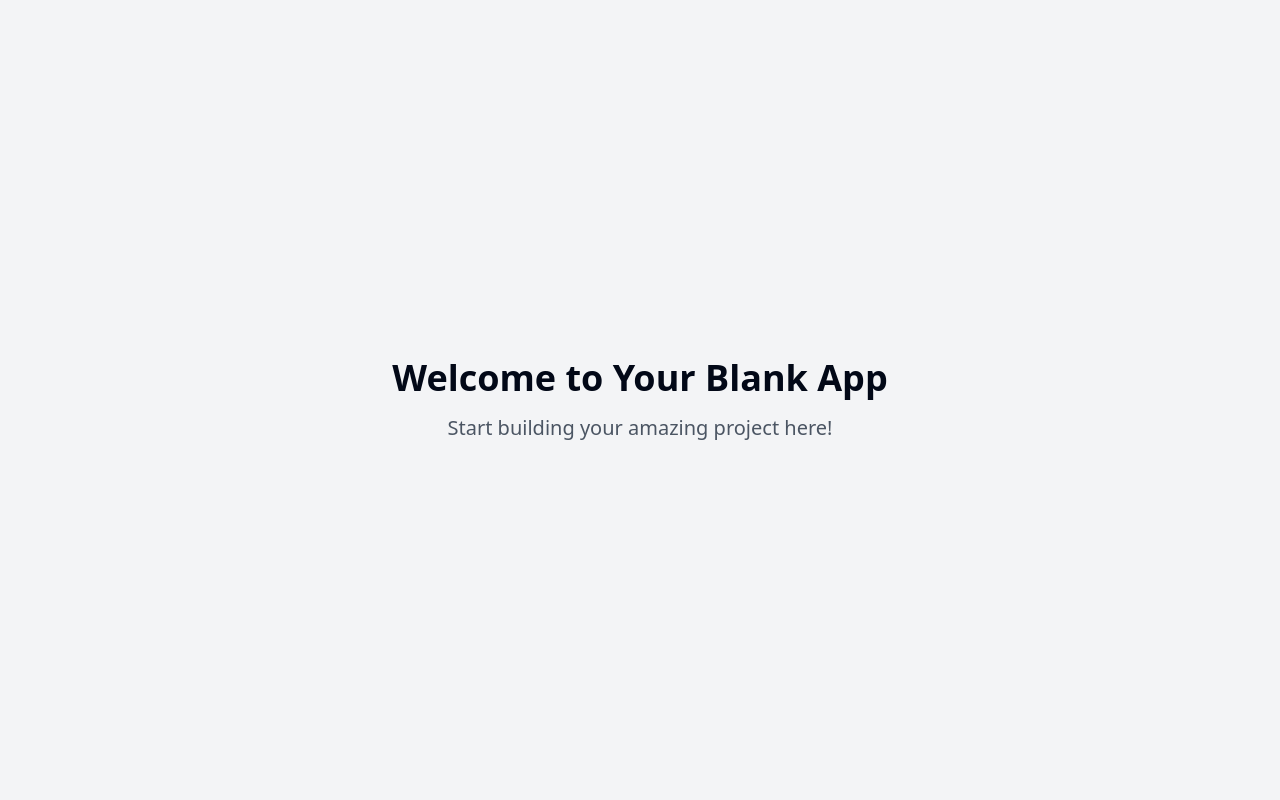
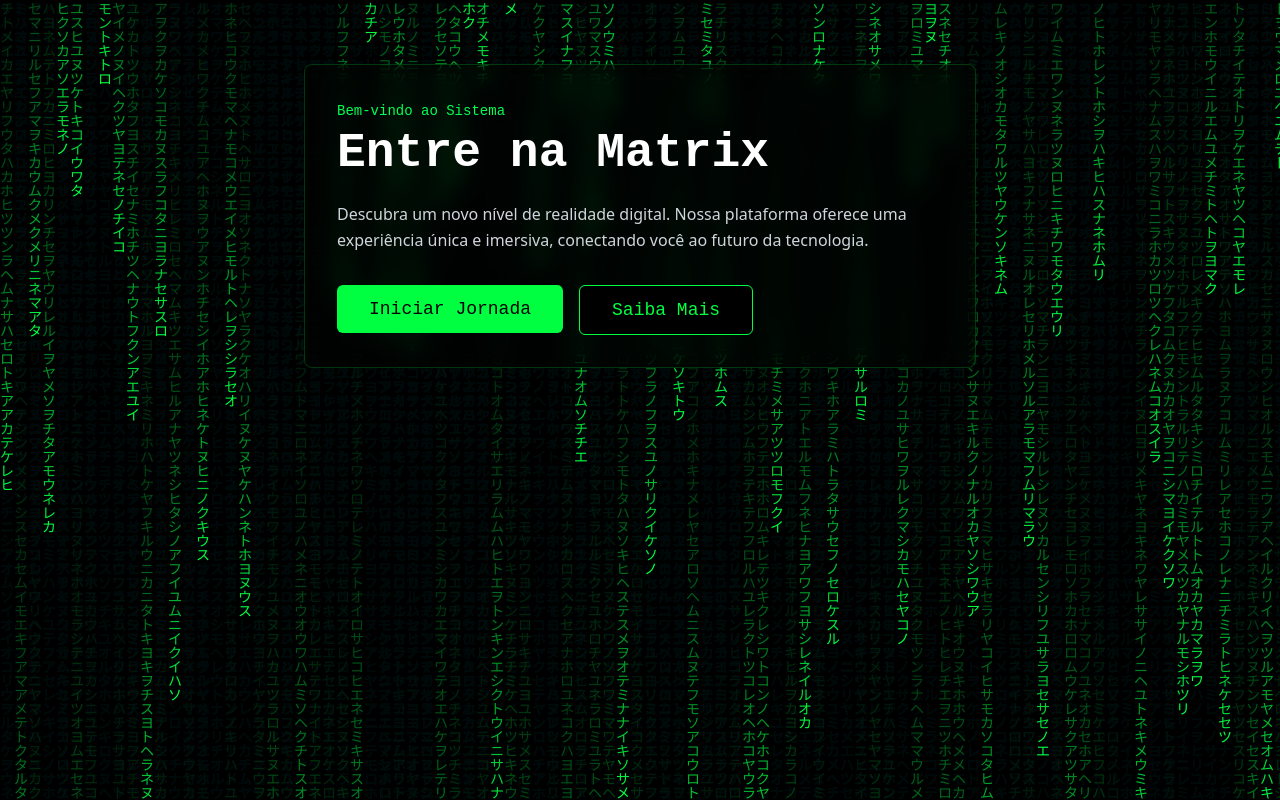
Before and after one commit to communitymatrix/matrixcommunity1, a React (Vite) app: page / in a window 1280 px wide. Built offline with nearby package versions, Linux system fonts and the light colour scheme.

Commit message:
Implement Matrix-inspired design
The site's design was updated to be inspired by the Matrix movie, featuring green code streams in the background. The layout was simplified and optimized for conversion.

```diff
--- /dev/null
+++ b/src/components/MatrixRain.tsx
@@ -0,0 +1,62 @@
+
+import { useEffect, useRef } from "react";
+
+const MatrixRain = () => {
+  const canvasRef = useRef<HTMLCanvasElement>(null);
+
+  useEffect(() => {
+    const canvas = canvasRef.current;
+    if (!canvas) return;
+
+    const ctx = canvas.getContext("2d");
+    if (!ctx) return;
+
+    canvas.width = window.innerWidth;
+    canvas.height = window.innerHeight;
+
+    const characters = "アイウエオカキクケコサシスセソタチツテトナニヌネノハヒフヘホマミムメモヤユヨラリルレロワヲン";
+    const fontSize = 14;
+    const columns = canvas.width / fontSize;
+    const drops: number[] = [];
+
+    for (let i = 0; i < columns; i++) {
+      drops[i] = 1;
+    }
+
+    const draw = () => {
+      ctx.fillStyle = "rgba(0, 0, 0, 0.05)";
+      ctx.fillRect(0, 0, canvas.width, canvas.height);
+
+      ctx.fillStyle = "#00FF41";
+      ctx.font = `${fontSize}px monospace`;
+
+      for (let i = 0; i < drops.length; i++) {
+        const text = characters.charAt(Math.floor(Math.random() * characters.length));
+        ctx.fillText(text, i * fontSize, drops[i] * fontSize);
+
+        if (drops[i] * fontSize > canvas.height && Math.random() > 0.975) {
+          drops[i] = 0;
+        }
+
+        drops[i]++;
+      }
+    };
+
+    const interval = setInterval(draw, 33);
+    const resizeHandler = () => {
+      canvas.width = window.innerWidth;
+      canvas.height = window.innerHeight;
+    };
+
+    window.addEventListener("resize", resizeHandler);
+
+    return () => {
+      clearInterval(interval);
+      window.removeEventListener("resize", resizeHandler);
+    };
+  }, []);
+
+  return <canvas ref={canvasRef} className="fixed top-0 left-0 w-full h-full -z-10" />;
+};
+
+export default MatrixRain;
--- a/src/index.css
+++ b/src/index.css
@@ -1,92 +1,39 @@
+
 @tailwind base;
 @tailwind components;
 @tailwind utilities;
 
 @layer base {
   :root {
-    --background: 0 0% 100%;
-    --foreground: 222.2 84% 4.9%;
+    --background: 0 0% 0%;
+    --foreground: 0 0% 100%;
 
-    --card: 0 0% 100%;
-    --card-foreground: 222.2 84% 4.9%;
+    --card: 0 0% 3%;
+    --card-foreground: 0 0% 100%;
 
-    --popover: 0 0% 100%;
-    --popover-foreground: 222.2 84% 4.9%;
+    --popover: 0 0% 3%;
+    --popover-foreground: 0 0% 100%;
 
-    --primary: 222.2 47.4% 11.2%;
-    --primary-foreground: 210 40% 98%;
+    --primary: 142 100% 50%;
+    --primary-foreground: 0 0% 0%;
 
-    --secondary: 210 40% 96.1%;
-    --secondary-foreground: 222.2 47.4% 11.2%;
+    --secondary: 120 100% 11%;
+    --secondary-foreground: 0 0% 100%;
 
-    --muted: 210 40% 96.1%;
-    --muted-foreground: 215.4 16.3% 46.9%;
+    --muted: 120 100% 11%;
+    --muted-foreground: 0 0% 63.9%;
 
-    --accent: 210 40% 96.1%;
-    --accent-foreground: 222.2 47.4% 11.2%;
+    --accent: 142 100% 50%;
+    --accent-foreground: 0 0% 0%;
 
-    --destructive: 0 84.2% 60.2%;
-    --destructive-foreground: 210 40% 98%;
+    --destructive: 0 62.8% 30.6%;
+    --destructive-foreground: 0 0% 100%;
 
-    --border: 214.3 31.8% 91.4%;
-    --input: 214.3 31.8% 91.4%;
-    --ring: 222.2 84% 4.9%;
+    --border: 142 100% 50%;
+    --input: 142 100% 50%;
+    --ring: 142 100% 50%;
 
     --radius: 0.5rem;
-
-    --sidebar-background: 0 0% 98%;
-
-    --sidebar-foreground: 240 5.3% 26.1%;
-
-    --sidebar-primary: 240 5.9% 10%;
-
-    --sidebar-primary-foreground: 0 0% 98%;
-
-    --sidebar-accent: 240 4.8% 95.9%;
-
-    --sidebar-accent-foreground: 240 5.9% 10%;
-
-    --sidebar-border: 220 13% 91%;
-
-    --sidebar-ring: 217.2 91.2% 59.8%;
-  }
-
-  .dark {
-    --background: 222.2 84% 4.9%;
-    --foreground: 210 40% 98%;
-
-    --card: 222.2 84% 4.9%;
-    --card-foreground: 210 40% 98%;
-
-    --popover: 222.2 84% 4.9%;
-    --popover-foreground: 210 40% 98%;
-
-    --primary: 210 40% 98%;
-    --primary-foreground: 222.2 47.4% 11.2%;
-
-    --secondary: 217.2 32.6% 17.5%;
-    --secondary-foreground: 210 40% 98%;
-
-    --muted: 217.2 32.6% 17.5%;
-    --muted-foreground: 215 20.2% 65.1%;
-
-    --accent: 217.2 32.6% 17.5%;
-    --accent-foreground: 210 40% 98%;
-
-    --destructive: 0 62.8% 30.6%;
-    --destructive-foreground: 210 40% 98%;
-
-    --border: 217.2 32.6% 17.5%;
-    --input: 217.2 32.6% 17.5%;
-    --ring: 212.7 26.8% 83.9%;
-    --sidebar-background: 240 5.9% 10%;
-    --sidebar-foreground: 240 4.8% 95.9%;
-    --sidebar-primary: 224.3 76.3% 48%;
-    --sidebar-primary-foreground: 0 0% 100%;
-    --sidebar-accent: 240 3.7% 15.9%;
-    --sidebar-accent-foreground: 240 4.8% 95.9%;
-    --sidebar-border: 240 3.7% 15.9%;
-    --sidebar-ring: 217.2 91.2% 59.8%;
   }
 }
 
@@ -94,8 +41,7 @@
   * {
     @apply border-border;
   }
-
   body {
-    @apply bg-background text-foreground;
+    @apply bg-background text-foreground antialiased;
   }
 }
--- a/src/pages/Index.tsx
+++ b/src/pages/Index.tsx
@@ -1,11 +1,37 @@
-// Update this page (the content is just a fallback if you fail to update the page)
+
+import MatrixRain from "@/components/MatrixRain";
+import { Button } from "@/components/ui/button";
 
 const Index = () => {
   return (
-    <div className="min-h-screen flex items-center justify-center bg-gray-100">
-      <div className="text-center">
-        <h1 className="text-4xl font-bold mb-4">Welcome to Your Blank App</h1>
-        <p className="text-xl text-gray-600">Start building your amazing project here!</p>
+    <div className="min-h-screen relative">
+      <MatrixRain />
+      <div className="container mx-auto px-4 py-16 relative z-10">
+        <div className="max-w-2xl mx-auto bg-black/30 backdrop-blur-md p-8 rounded-lg border border-matrix-green/20 animate-fade-in">
+          <span className="inline-block text-matrix-green text-sm font-mono mb-2 animate-glow">
+            Bem-vindo ao Sistema
+          </span>
+          <h1 className="text-4xl md:text-5xl font-bold text-white mb-6 font-mono">
+            Entre na Matrix
+          </h1>
+          <p className="text-gray-300 mb-8 leading-relaxed">
+            Descubra um novo nível de realidade digital. Nossa plataforma oferece uma
+            experiência única e imersiva, conectando você ao futuro da tecnologia.
+          </p>
+          <div className="flex flex-col sm:flex-row gap-4">
+            <Button
+              className="bg-matrix-green hover:bg-matrix-light text-black font-mono text-lg px-8 py-6 transition-all duration-300 hover:scale-105"
+            >
+              Iniciar Jornada
+            </Button>
+            <Button
+              variant="outline"
+              className="border-matrix-green text-matrix-green hover:bg-matrix-green/10 font-mono text-lg px-8 py-6"
+            >
+              Saiba Mais
+            </Button>
+          </div>
+        </div>
       </div>
     </div>
   );
--- a/tailwind.config.ts
+++ b/tailwind.config.ts
@@ -1,3 +1,4 @@
+
 import type { Config } from "tailwindcss";
 
 export default {
@@ -12,85 +13,78 @@ export default {
   theme: {
     container: {
       center: true,
-			padding: '2rem',
+      padding: "2rem",
       screens: {
-				'2xl': '1400px'
-			}
+        "2xl": "1400px",
+      },
     },
     extend: {
       colors: {
-				border: 'hsl(var(--border))',
-				input: 'hsl(var(--input))',
-				ring: 'hsl(var(--ring))',
-				background: 'hsl(var(--background))',
-				foreground: 'hsl(var(--foreground))',
+        matrix: {
+          green: "#00FF41",
+          dark: "#0D0208",
+          light: "#003B00",
+        },
+        border: "hsl(var(--border))",
+        input: "hsl(var(--input))",
+        ring: "hsl(var(--ring))",
+        background: "hsl(var(--background))",
+        foreground: "hsl(var(--foreground))",
         primary: {
-					DEFAULT: 'hsl(var(--primary))',
-					foreground: 'hsl(var(--primary-foreground))'
+          DEFAULT: "hsl(var(--primary))",
+          foreground: "hsl(var(--primary-foreground))",
         },
         secondary: {
-					DEFAULT: 'hsl(var(--secondary))',
-					foreground: 'hsl(var(--secondary-foreground))'
+          DEFAULT: "hsl(var(--secondary))",
+          foreground: "hsl(var(--secondary-foreground))",
         },
         destructive: {
-					DEFAULT: 'hsl(var(--destructive))',
-					foreground: 'hsl(var(--destructive-foreground))'
+          DEFAULT: "hsl(var(--destructive))",
+          foreground: "hsl(var(--destructive-foreground))",
         },
         muted: {
-					DEFAULT: 'hsl(var(--muted))',
-					foreground: 'hsl(var(--muted-foreground))'
+          DEFAULT: "hsl(var(--muted))",
+          foreground: "hsl(var(--muted-foreground))",
         },
         accent: {
-					DEFAULT: 'hsl(var(--accent))',
-					foreground: 'hsl(var(--accent-foreground))'
+          DEFAULT: "hsl(var(--accent))",
+          foreground: "hsl(var(--accent-foreground))",
         },
         popover: {
-					DEFAULT: 'hsl(var(--popover))',
-					foreground: 'hsl(var(--popover-foreground))'
+          DEFAULT: "hsl(var(--popover))",
+          foreground: "hsl(var(--popover-foreground))",
         },
         card: {
-					DEFAULT: 'hsl(var(--card))',
-					foreground: 'hsl(var(--card-foreground))'
+          DEFAULT: "hsl(var(--card))",
+          foreground: "hsl(var(--card-foreground))",
         },
-				sidebar: {
-					DEFAULT: 'hsl(var(--sidebar-background))',
-					foreground: 'hsl(var(--sidebar-foreground))',
-					primary: 'hsl(var(--sidebar-primary))',
-					'primary-foreground': 'hsl(var(--sidebar-primary-foreground))',
-					accent: 'hsl(var(--sidebar-accent))',
-					'accent-foreground': 'hsl(var(--sidebar-accent-foreground))',
-					border: 'hsl(var(--sidebar-border))',
-					ring: 'hsl(var(--sidebar-ring))'
-				}
-			},
-			borderRadius: {
-				lg: 'var(--radius)',
-				md: 'calc(var(--radius) - 2px)',
-				sm: 'calc(var(--radius) - 4px)'
       },
       keyframes: {
-				'accordion-down': {
-					from: {
-						height: '0'
+        "matrix-rain": {
+          "0%": { transform: "translateY(-100%)" },
+          "100%": { transform: "translateY(100%)" },
         },
-					to: {
-						height: 'var(--radix-accordion-content-height)'
-					}
+        "fade-in": {
+          "0%": { opacity: "0", transform: "translateY(10px)" },
+          "100%": { opacity: "1", transform: "translateY(0)" },
         },
-				'accordion-up': {
-					from: {
-						height: 'var(--radix-accordion-content-height)'
+        "glow": {
+          "0%, 100%": { filter: "brightness(100%)" },
+          "50%": { filter: "brightness(150%)" },
         },
-					to: {
-						height: '0'
-					}
-				}
       },
       animation: {
-				'accordion-down': 'accordion-down 0.2s ease-out',
-				'accordion-up': 'accordion-up 0.2s ease-out'
-			}
-		}
+        "matrix-rain": "matrix-rain 10s linear infinite",
+        "fade-in": "fade-in 0.5s ease-out",
+        "glow": "glow 2s ease-in-out infinite",
+      },
+      fontFamily: {
+        mono: ["Courier New", "monospace"],
+      },
+      backdropBlur: {
+        xs: "2px",
+      },
+    },
   },
   plugins: [require("tailwindcss-animate")],
 } satisfies Config;
```
Lines whose indentation alone changed are shown as unchanged.
